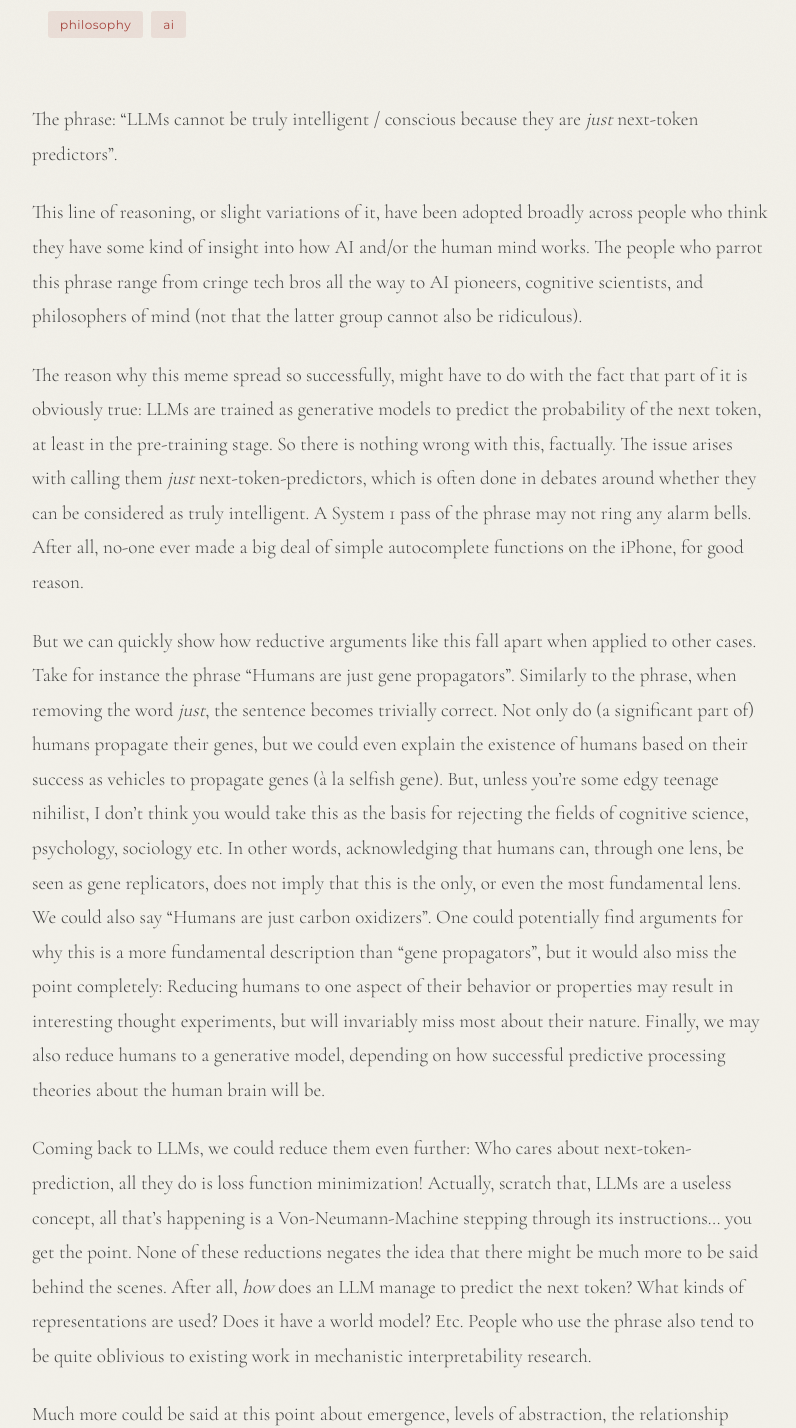
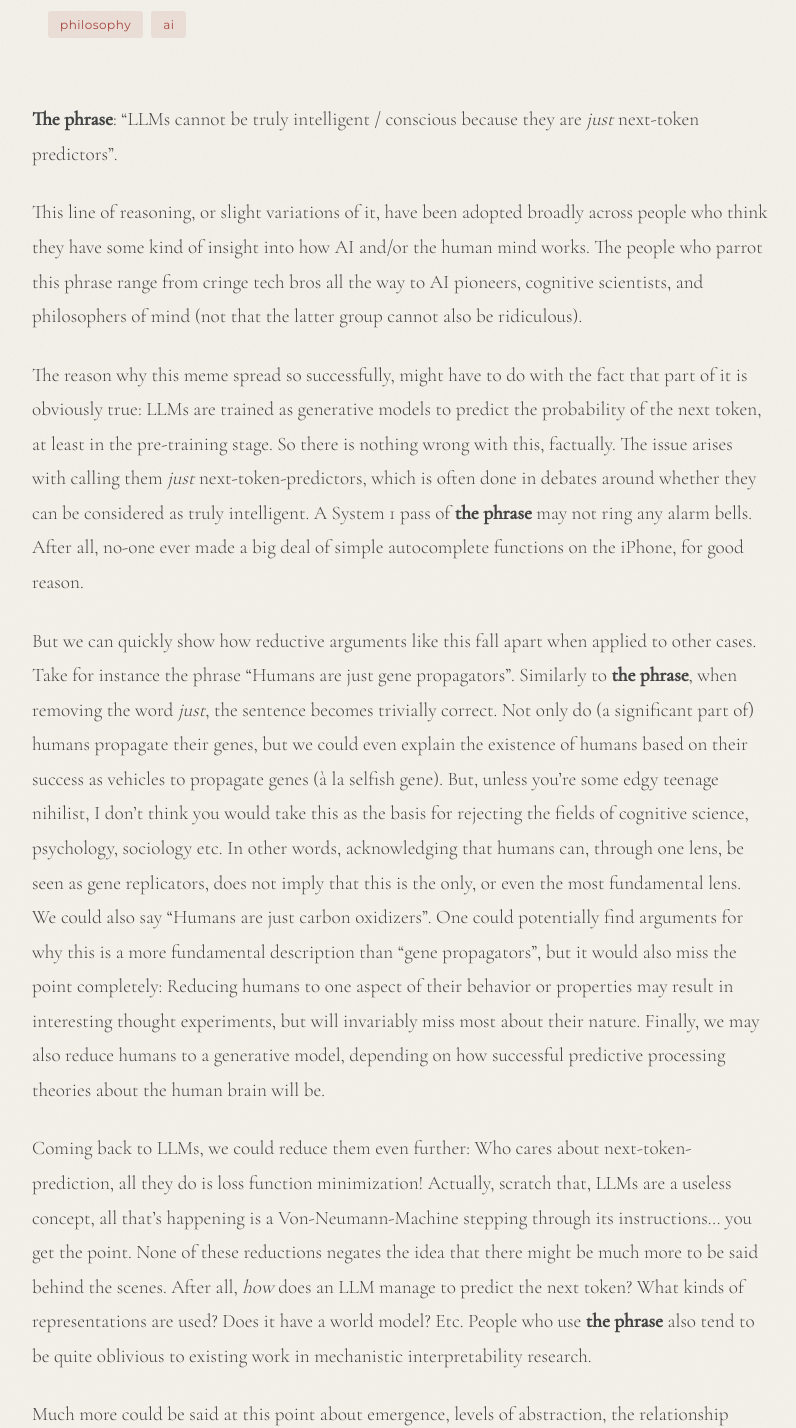
Before and after one commit to entropicbloom/signals, a Jekyll site: the page built from _posts/2026-03-28-llm-parrots-humans-gene-propagators.md, in a window 1280 px wide. Shown: the part 331-1759 px from the top of the page, without its empty margins (240-1036 px from the left). Built offline with Jekyll 4.4.1, drawn with Linux system fonts in a browser that asks for light colours.

```diff
--- a/_posts/2026-03-28-llm-parrots-humans-gene-propagators.md
+++ b/_posts/2026-03-28-llm-parrots-humans-gene-propagators.md
@@ -6,14 +6,14 @@ date: 2026-03-28
 tags: [philosophy, ai]
 ---
 
-The phrase: "LLMs cannot be truly intelligent / conscious because they are *just* next-token predictors".
+**The phrase**: "LLMs cannot be truly intelligent / conscious because they are *just* next-token predictors".
 
 This line of reasoning, or slight variations of it, have been adopted broadly across people who think they have some kind of insight into how AI and/or the human mind works. The people who parrot this phrase range from cringe tech bros all the way to AI pioneers, cognitive scientists, and philosophers of mind (not that the latter group cannot also be ridiculous).
 
-The reason why this meme spread so successfully, might have to do with the fact that part of it is obviously true: LLMs are trained as generative models to predict the probability of the next token, at least in the pre-training stage. So there is nothing wrong with this, factually. The issue arises with calling them *just* next-token-predictors, which is often done in debates around whether they can be considered as truly intelligent. A System 1 pass of the phrase may not ring any alarm bells. After all, no-one ever made a big deal of simple autocomplete functions on the iPhone, for good reason.
+The reason why this meme spread so successfully, might have to do with the fact that part of it is obviously true: LLMs are trained as generative models to predict the probability of the next token, at least in the pre-training stage. So there is nothing wrong with this, factually. The issue arises with calling them *just* next-token-predictors, which is often done in debates around whether they can be considered as truly intelligent. A System 1 pass of **the phrase** may not ring any alarm bells. After all, no-one ever made a big deal of simple autocomplete functions on the iPhone, for good reason.
 
-But we can quickly show how reductive arguments like this fall apart when applied to other cases. Take for instance the phrase "Humans are just gene propagators". Similarly to the phrase, when removing the word *just*, the sentence becomes trivially correct. Not only do (a significant part of) humans propagate their genes, but we could even explain the existence of humans based on their success as vehicles to propagate genes (à la selfish gene). But, unless you're some edgy teenage nihilist, I don't think you would take this as the basis for rejecting the fields of cognitive science, psychology, sociology etc. In other words, acknowledging that humans can, through one lens, be seen as gene replicators, does not imply that this is the only, or even the most fundamental lens. We could also say "Humans are just carbon oxidizers". One could potentially find arguments for why this is a more fundamental description than "gene propagators", but it would also miss the point completely: Reducing humans to one aspect of their behavior or properties may result in interesting thought experiments, but will invariably miss most about their nature. Finally, we may also reduce humans to a generative model, depending on how successful predictive processing theories about the human brain will be.
+But we can quickly show how reductive arguments like this fall apart when applied to other cases. Take for instance the phrase "Humans are just gene propagators". Similarly to **the phrase**, when removing the word *just*, the sentence becomes trivially correct. Not only do (a significant part of) humans propagate their genes, but we could even explain the existence of humans based on their success as vehicles to propagate genes (à la selfish gene). But, unless you're some edgy teenage nihilist, I don't think you would take this as the basis for rejecting the fields of cognitive science, psychology, sociology etc. In other words, acknowledging that humans can, through one lens, be seen as gene replicators, does not imply that this is the only, or even the most fundamental lens. We could also say "Humans are just carbon oxidizers". One could potentially find arguments for why this is a more fundamental description than "gene propagators", but it would also miss the point completely: Reducing humans to one aspect of their behavior or properties may result in interesting thought experiments, but will invariably miss most about their nature. Finally, we may also reduce humans to a generative model, depending on how successful predictive processing theories about the human brain will be.
 
-Coming back to LLMs, we could reduce them even further: Who cares about next-token-prediction, all they do is loss function minimization! Actually, scratch that, LLMs are a useless concept, all that's happening is a Von-Neumann-Machine stepping through its instructions... you get the point. None of these reductions negates the idea that there might be much more to be said behind the scenes. After all, *how* does an LLM manage to predict the next token? What kinds of representations are used? Does it have a world model? Etc. People who use the phrase also tend to be quite oblivious to existing work in mechanistic interpretability research.
+Coming back to LLMs, we could reduce them even further: Who cares about next-token-prediction, all they do is loss function minimization! Actually, scratch that, LLMs are a useless concept, all that's happening is a Von-Neumann-Machine stepping through its instructions... you get the point. None of these reductions negates the idea that there might be much more to be said behind the scenes. After all, *how* does an LLM manage to predict the next token? What kinds of representations are used? Does it have a world model? Etc. People who use **the phrase** also tend to be quite oblivious to existing work in mechanistic interpretability research.
 
 Much more could be said at this point about emergence, levels of abstraction, the relationship between consciousness and intelligence, etc. But the main point I want to make is that pointing at a loss function is not a valid substitute for an actual engagement with the behaviors and internal representations the model has developed.
```
